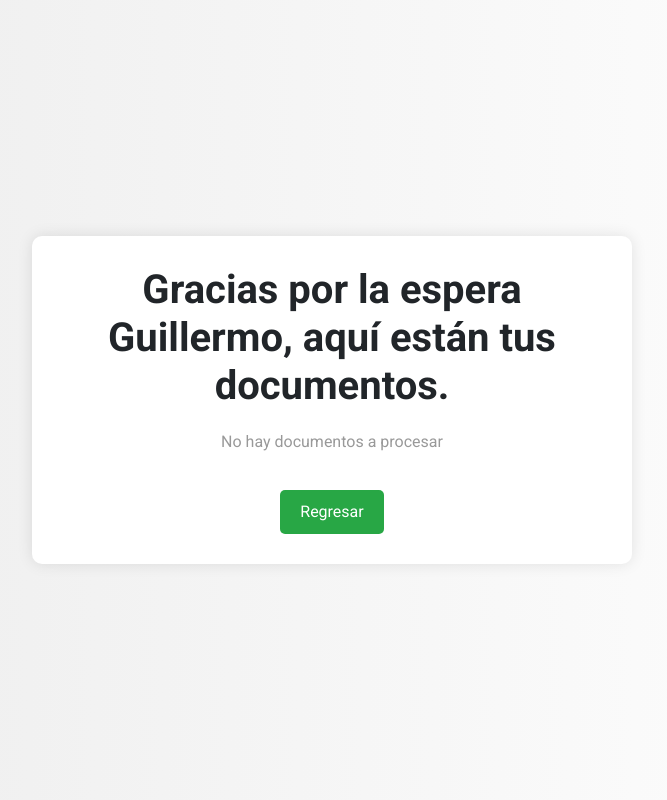
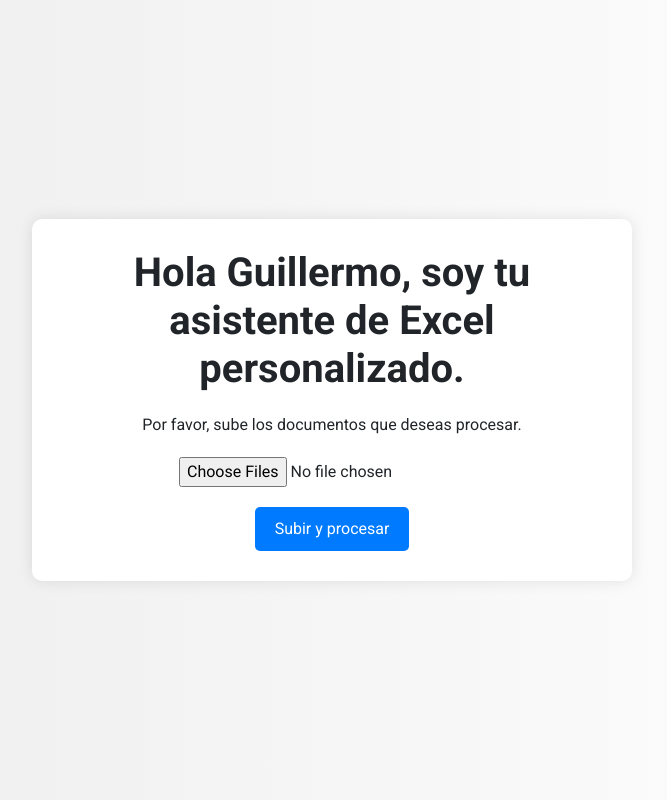
Before and after one commit to LuisSantiagoLopez/guillermo_finanzas_v1, a Django app: page /upload/ in a window 1280 px wide. Shown: the whole page, without its empty margins (308-975 px from the left). Run offline with Django 5.2, Linux system fonts and the light colour scheme; some libraries are stand-ins or nearby versions.

Commit message:
styling + errors

```diff
--- a/funcionalidad/templates/upload_documents.html
+++ b/funcionalidad/templates/upload_documents.html
@@ -2,7 +2,7 @@
 <html lang="en">
 <head>
     <meta charset="UTF-8">
-    <title>Download Processed Documents</title>
+    <title>Upload Documents</title>
     <link rel="stylesheet" href="https://stackpath.bootstrapcdn.com/bootstrap/4.5.2/css/bootstrap.min.css">
     <link href="https://fonts.googleapis.com/css2?family=Roboto:wght@400;700&display=swap" rel="stylesheet">
     <style>
@@ -27,59 +27,36 @@
             font-weight: 700;
             margin-bottom: 20px;
         }
-        ul {
-            list-style-type: none;
-            padding: 0;
+        form {
+            margin-top: 20px;
         }
-        li {
-            margin-bottom: 10px;
+        input[type="file"] {
+            display: block;
+            margin: 0 auto 20px;
         }
-        .download-button {
-            display: inline-block;
+        button {
             background: #007bff;
             color: #fff;
             border: none;
             padding: 10px 20px;
             border-radius: 5px;
-            text-decoration: none;
             cursor: pointer;
             transition: background 0.3s;
         }
-        .download-button:hover {
+        button:hover {
             background: #0056b3;
-        }
-        .back-button {
-            margin-top: 20px;
-            display: inline-block;
-            background: #28a745;
-            color: #fff;
-            border: none;
-            padding: 10px 20px;
-            border-radius: 5px;
-            text-decoration: none;
-            cursor: pointer;
-            transition: background 0.3s;
-        }
-        .back-button:hover {
-            background: #218838;
-        }
-        p {
-            font-weight: 400;
-            color: #999;
         }
     </style>
 </head>
 <body>
     <div class="container">
-        <h1>Gracias por la espera Guillermo, aquí están tus documentos.</h1>
-        <ul>
-            {% for file in files %}
-                <li><a class="download-button" href="{% url 'download_file' file %}">Download {{ file }}</a></li>
-            {% empty %}
-                <p>No hay documentos a procesar</p>
-            {% endfor %}
-        </ul>
-        <a class="back-button" href="/upload/">Regresar</a>
+        <h1>Hola Guillermo, soy tu asistente de Excel personalizado.</h1>
+        <p>Por favor, sube los documentos que deseas procesar.</p>
+        <form method="POST" enctype="multipart/form-data">
+            {% csrf_token %}
+            <input type="file" name="documents" multiple required>
+            <button type="submit">Subir y procesar</button>
+        </form>
     </div>
 </body>
 </html>
```
Also changed, not shown: funcionalidad/templates/download_output.html (+30 -8 lines).
